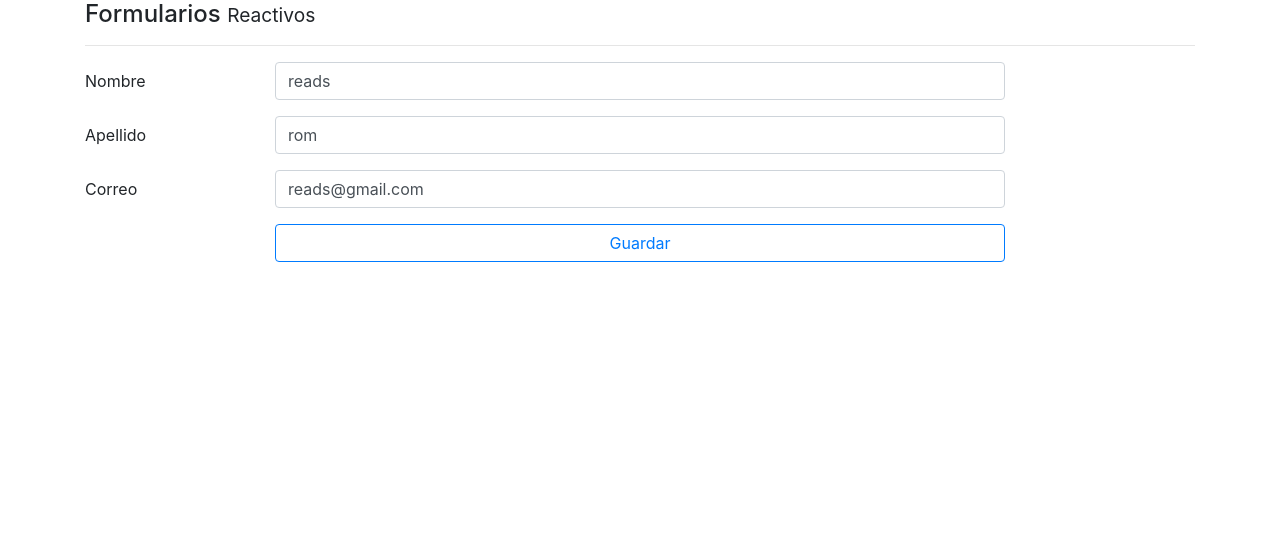
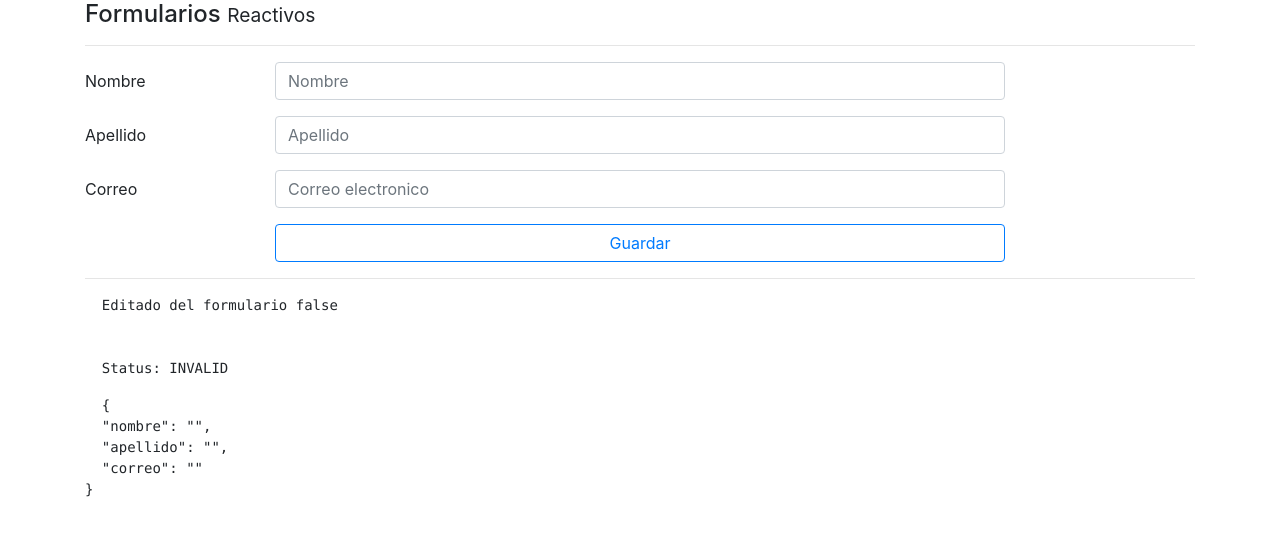
Before and after one commit to dafma/reactiveForms, an Angular app: page /reactivo in a window 1280 px wide. Shown: the top 536 px of the page. Built offline with nearby package versions, Linux system fonts and the light colour scheme.

Commit message:
formularios reactivos

```diff
--- a/src/app/pages/reactive/reactive.component.html
+++ b/src/app/pages/reactive/reactive.component.html
@@ -52,3 +52,14 @@
   </div>
 
 </form>
+
+<hr>
+<pre>
+  Editado del formulario {{ forma.valid }}
+  <br>
+  Status: {{ forma.status }}
+</pre>
+
+<pre>
+  {{forma.value | json }}
+</pre>
--- a/src/app/pages/reactive/reactive.component.ts
+++ b/src/app/pages/reactive/reactive.component.ts
@@ -1,5 +1,5 @@
 import { Component, OnInit } from '@angular/core';
-import { FormBuilder, FormGroup } from '@angular/forms';
+import { FormBuilder, FormGroup, Validators } from '@angular/forms';
 
 @Component({
   selector: 'app-reactive',
@@ -18,9 +18,9 @@ export class ReactiveComponent implements OnInit {
 
   crearFormulario() {
     this.forma = this.fb.group({
-      nombre  : ['reads'],
-      apellido: ['rom'],
-      correo  : ['reads@gmail.com'],
+      nombre  : ['', [Validators.required, Validators.minLength(5)]],
+      apellido: ['', Validators.required],
+      correo  : ['', [Validators.email, Validators.required]],
     });
   }
 
```
